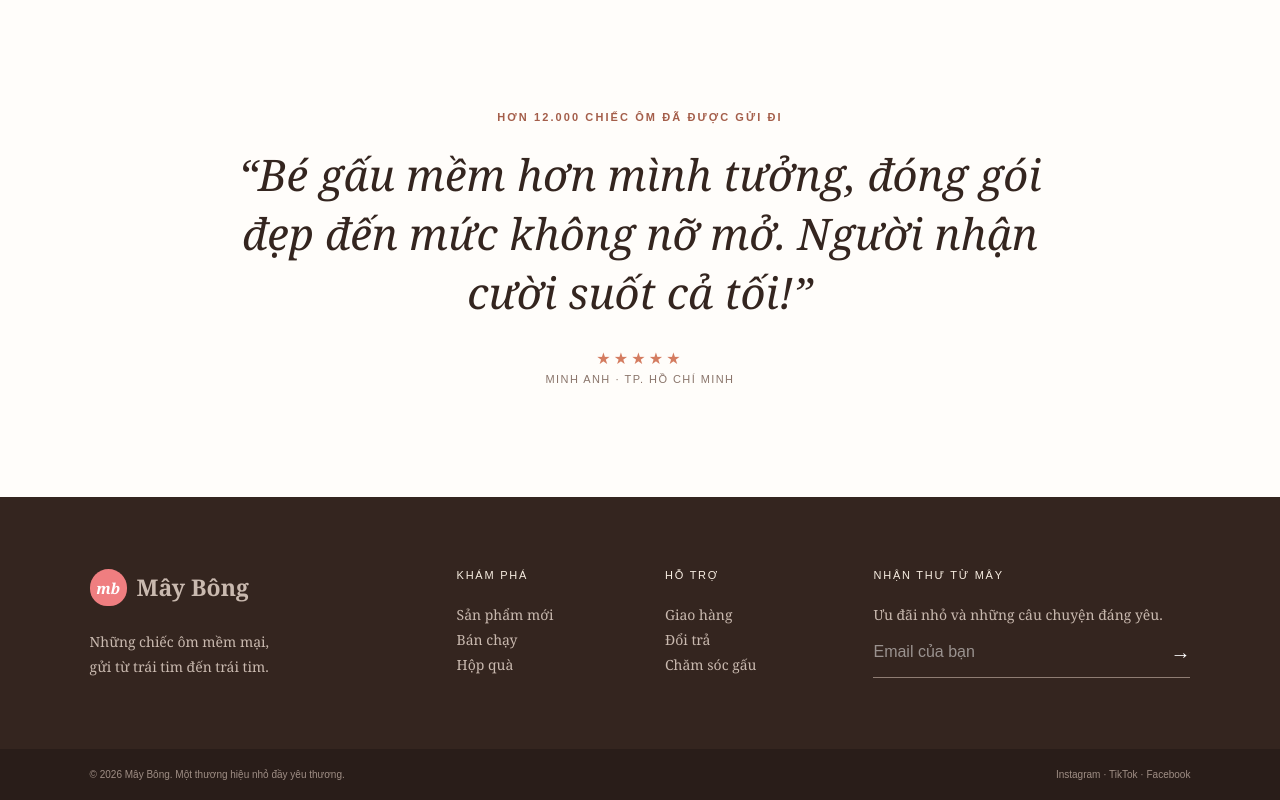
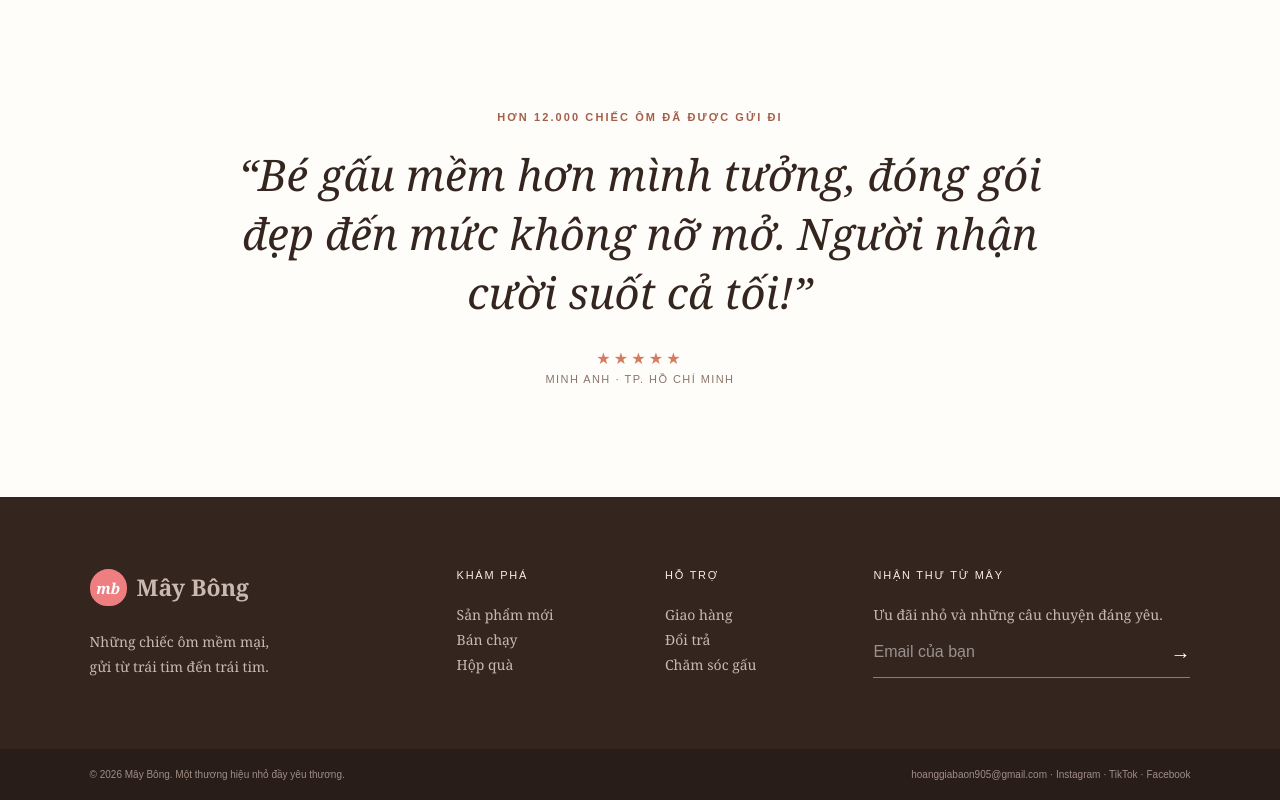
Before and after one commit to vovanbia26-sudo/may-bong, a Next.js app: page /may-bong/ in a window 1280 px wide. Shown: the part 2863-3663 px from the top of the page. Built offline with nearby package versions, Linux system fonts and the light colour scheme.

Commit message:
Add official website contact email

```diff
--- a/app/layout.tsx
+++ b/app/layout.tsx
@@ -3,6 +3,9 @@ import Script from "next/script";
 import "./globals.css";
 
 export const metadata: Metadata = {
+  authors: [{ name: "Mây Bông", url: "mailto:hoanggiabaon905@gmail.com" }],
+  creator: "hoanggiabaon905@gmail.com",
+  publisher: "Mây Bông",
   title: "Mây Bông — Một cái ôm cho mọi ngày",
   description: "Cửa hàng gấu bông mềm mại, an toàn và đáng yêu. Gói quà miễn phí, giao hàng toàn quốc.",
   icons: {
--- a/app/page.tsx
+++ b/app/page.tsx
@@ -134,7 +134,7 @@ export default function Home() {
       </section>
 
       <footer><div className="footer-brand"><a className="brand" href="#top"><span className="brand-mark">mb</span>Mây Bông</a><p>Những chiếc ôm mềm mại,<br/>gửi từ trái tim đến trái tim.</p></div><div><h4>Khám phá</h4><a href="#shop">Sản phẩm mới</a><a href="#shop">Bán chạy</a><a href="#gift">Hộp quà</a></div><div><h4>Hỗ trợ</h4><a href="#">Giao hàng</a><a href="#">Đổi trả</a><a href="#">Chăm sóc gấu</a></div><div className="newsletter"><h4>Nhận thư từ Mây</h4><p>Ưu đãi nhỏ và những câu chuyện đáng yêu.</p><form onSubmit={(e)=>{e.preventDefault();setNotice("Cảm ơn bạn đã đăng ký nhận tin!")}}><input type="email" required placeholder="Email của bạn" aria-label="Email"/><button>→</button></form></div></footer>
-      <div className="copyright">© 2026 Mây Bông. Một thương hiệu nhỏ đầy yêu thương. <span>Instagram · TikTok · Facebook</span></div>
+      <div className="copyright">© 2026 Mây Bông. Một thương hiệu nhỏ đầy yêu thương. <span><a href="mailto:hoanggiabaon905@gmail.com">hoanggiabaon905@gmail.com</a> · Instagram · TikTok · Facebook</span></div>
     </main>
   );
 }
```
Also changed, not shown: 24 other files (tests, documents, lock files or other folders).
